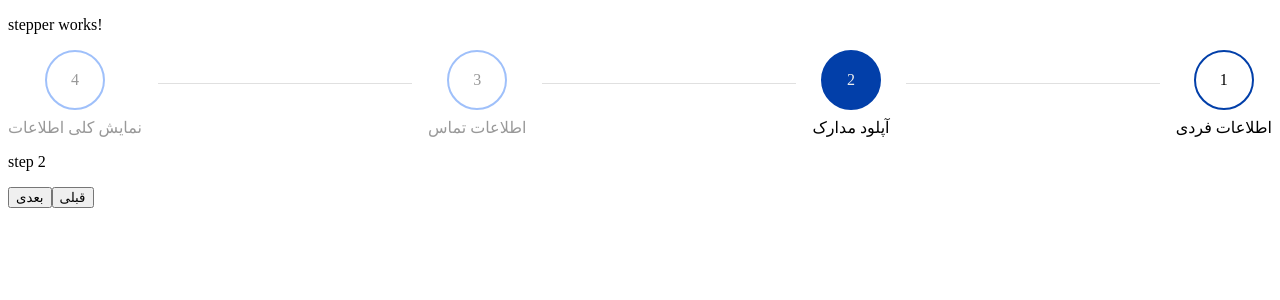
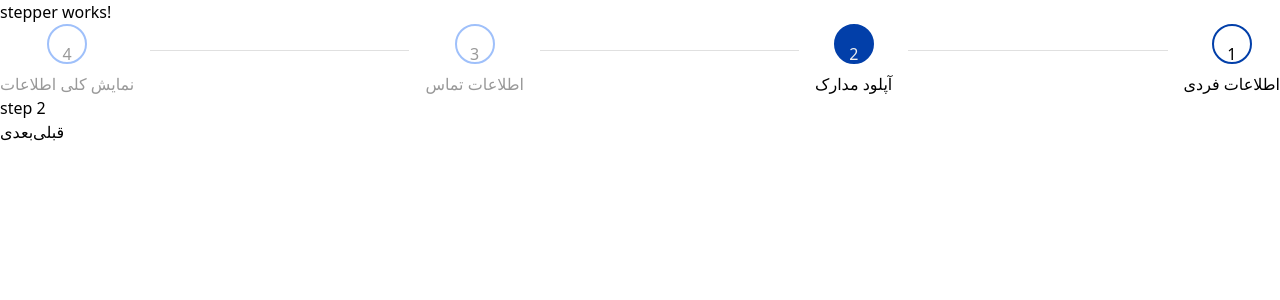
Before and after one commit to 01shadowalker01/digipay-stepper-test, an Angular app: page / in a window 1280 px wide. Shown: the top 300 px of the page. Built offline with nearby package versions, Linux system fonts and the light colour scheme.

Commit message:
feat: add tailwind

```diff
--- a/package.json
+++ b/package.json
@@ -27,12 +27,15 @@
     "@angular/cli": "^17.0.0",
     "@angular/compiler-cli": "^17.0.0",
     "@types/jasmine": "~5.1.0",
+    "autoprefixer": "^10.4.16",
     "jasmine-core": "~5.1.0",
     "karma": "~6.4.0",
     "karma-chrome-launcher": "~3.2.0",
     "karma-coverage": "~2.2.0",
     "karma-jasmine": "~5.1.0",
     "karma-jasmine-html-reporter": "~2.1.0",
+    "postcss": "^8.4.33",
+    "tailwindcss": "^3.4.1",
     "typescript": "~5.2.2"
   }
 }
--- a/src/styles.scss
+++ b/src/styles.scss
@@ -1 +1,4 @@
 /* You can add global styles to this file, and also import other style files */
+@tailwind base;
+@tailwind components;
+@tailwind utilities;
--- /dev/null
+++ b/tailwind.config.js
@@ -0,0 +1,8 @@
+/** @type {import('tailwindcss').Config} */
+module.exports = {
+  content: ["./src/**/*.{html,js}"],
+  theme: {
+    extend: {},
+  },
+  plugins: [],
+};
```
Also changed, not shown: 1 other file (tests, documents, lock files or other folders).
